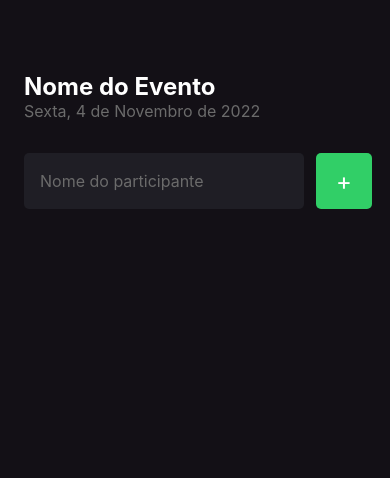
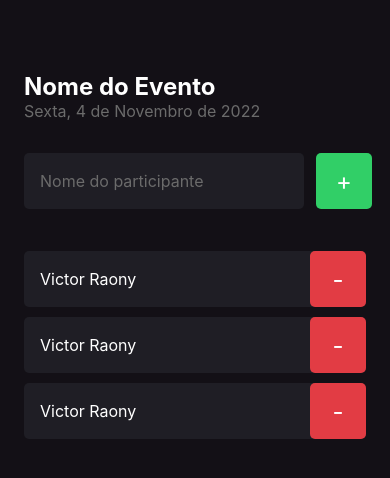
Before and after one commit to Victor-Raony/app_im_here, a React Native app in the folder imhere/: screen / in a window 390 px wide. Shown: the top 478 px of the page. Built offline with nearby package versions, Linux system fonts and the light colour scheme.

Commit message:
Components

```diff
--- a/imhere/src/components/Participant/index.tsx
+++ b/imhere/src/components/Participant/index.tsx
@@ -0,0 +1,18 @@
+import { View, Text, TouchableOpacity } from "react-native";
+import { styles } from "./styles";
+
+export function Participant(){
+  return (
+    <View style={styles.container}>
+      <Text style={styles.name}>
+        Victor Raony
+      </Text>
+
+      <TouchableOpacity style={styles.button}>
+          <Text style={styles.buttonText}>
+            -
+          </Text>
+      </TouchableOpacity>
+    </View>
+  )
+}
--- a/imhere/src/components/Participant/styles.ts
+++ b/imhere/src/components/Participant/styles.ts
@@ -0,0 +1,31 @@
+import { StyleSheet } from "react-native";
+
+export const styles = StyleSheet.create({
+  container:{
+    width: '100%',
+    backgroundColor: '#1F1E25',
+    borderRadius: 5,
+    flexDirection: 'row',
+    alignItems: 'center',
+    marginBottom: 10,
+  },
+  name: {
+    flex: 1,
+    fontSize: 16,
+    color: '#fff',
+    marginLeft: 16
+  },
+  buttonText:{
+    color: '#fff',
+    fontSize: 24,
+  },
+  button:{
+    width: 56,
+    height: 56,
+    borderRadius: 5,
+    backgroundColor: '#e23c44',
+    alignItems: 'center',
+    justifyContent: 'center'
+  },
+
+});
--- a/imhere/src/screens/Home/index.tsx
+++ b/imhere/src/screens/Home/index.tsx
@@ -1,4 +1,8 @@
+import React from 'react';
 import { Text, View, TextInput, TouchableOpacity } from 'react-native';
+
+import { Participant } from '../../components/Participant';
+
 import { styles } from './styles';
 
 export function Home(){
@@ -33,6 +37,10 @@
           </Text>
         </TouchableOpacity>
       </View>
+
+      <Participant />
+      <Participant />
+      <Participant />
     </View>
   );
 }
```
